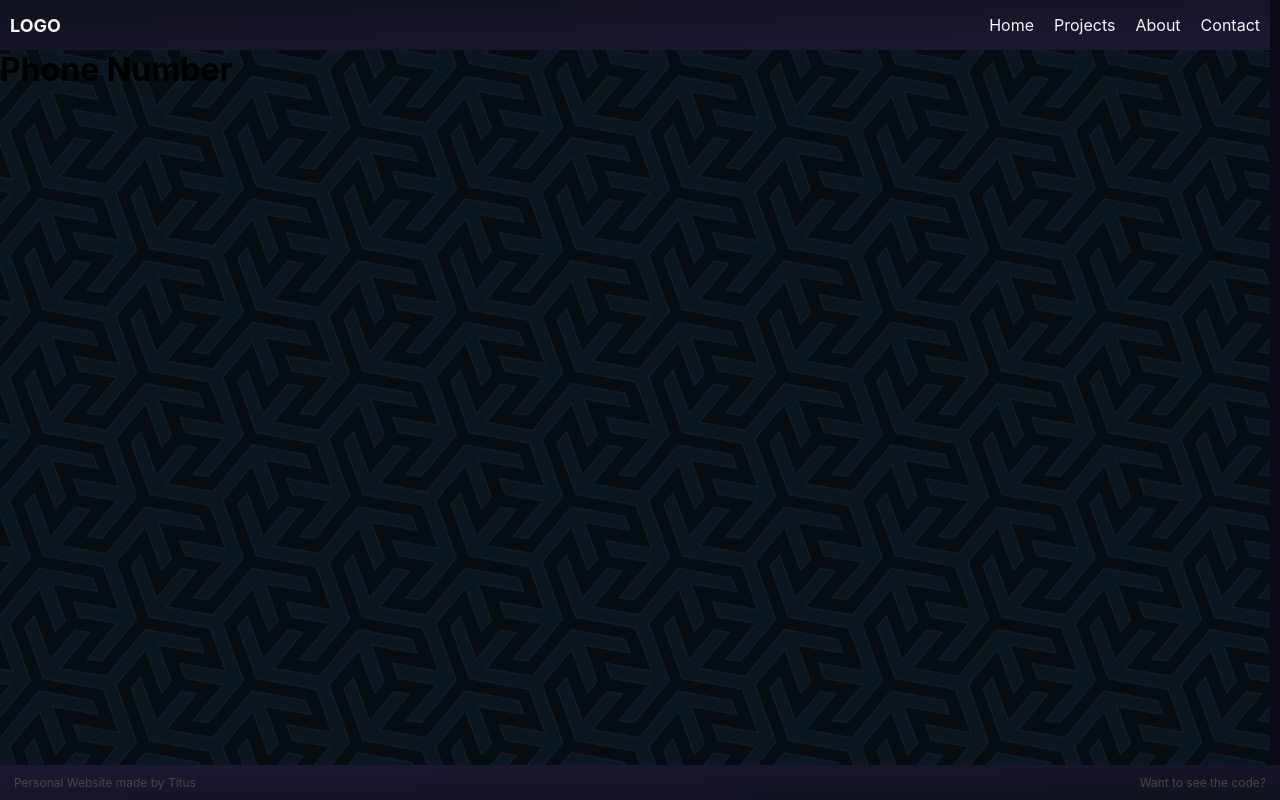
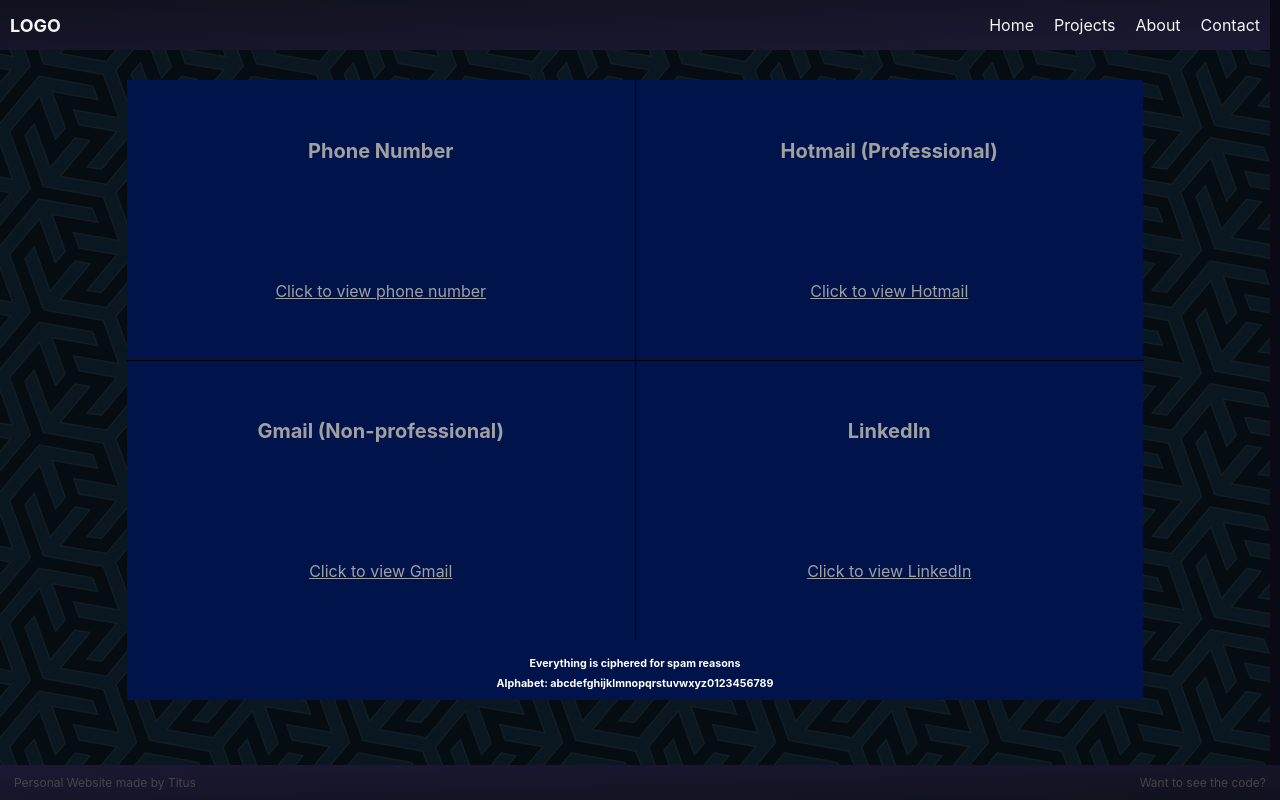
Before and after one commit to SmexyKatarina/SmexyKatarina.github.io, a React (Create React App) app: page /contact in a window 1280 px wide. Built offline with nearby package versions, Linux system fonts and the light colour scheme.

Commit message:
Contacts page, omitting the email contact for now until full host
- Contact page finished, has main contact points ciphers to prevent spam in the future. Might opt for something else in the future.

```diff
--- a/src/css/contact.css
+++ b/src/css/contact.css
@@ -1,7 +1,62 @@
-.contact {
-    min-height: 100%;
+.contacts {
+    margin: 0 auto;
+    position: relative;
+    margin-top: 30px;
+    min-height: 70vh;
+    width: 80%;
+    display: flex;
+    background-color: rgb(0, 20, 75);
+    padding-bottom: 60px;
+    justify-content: center;
+    flex-wrap: wrap;
+    gap: 0;
 }
 
-.contacts {
-    height: 100%;
+.contact-item {
+    width: 49%;
+    display: flex;
+    flex-direction: column;
+    justify-content: space-evenly;
+    align-items: center;
+    flex-grow: 1;
+    color: rgb(160, 160, 160);
 }
+
+.contact-type {
+    font-size: 20px;
+}
+
+.contact-info {
+    background-color: rgb(160, 160, 160);
+    user-select: none;
+}
+
+.contact-inspect {
+    text-decoration: underline;
+}
+
+.contact-inspect:hover {
+    text-decoration: none;
+    cursor: pointer;
+}
+
+.contact-cipher {
+    display: block;
+    position: absolute;
+    bottom: 30px;
+    color: white;
+}
+
+.contact-cipher-2 {
+    display: block;
+    position: absolute;
+    bottom: 10px;
+    color: white;
+}
+
+.border-right {
+    border-right: 1px solid black;
+}
+.border-bottom {
+    border-bottom: 1px solid black;
+}
--- a/src/pages/Contact.js
+++ b/src/pages/Contact.js
@@ -11,10 +11,36 @@ const Contact = () => {
         <div className="contact">
             <Header />
                 <div className="contacts">
+                    <div className="contact-item border-right border-bottom">
+                        <h1 className="contact-type">Phone Number</h1>
+                        <h3 className="contact-info" id="info-1">{process.env.REACT_APP_PHONE_NUMBER}</h3>
+                        <p className="contact-inspect" onClick={() => {
+                            document.getElementById("info-1").style.backgroundColor = "transparent";
+                        }}>Click to view phone number</p>
+                    </div>
+                    <div className="contact-item border-bottom">
+                        <h1 className="contact-type">Hotmail (Professional)</h1>
+                        <h3 className="contact-info" id="info-2">{process.env.REACT_APP_HOTMAIL}</h3>
+                        <p className="contact-inspect" onClick={() => {
+                            document.getElementById("info-2").style.backgroundColor = "transparent";
+                        }}>Click to view Hotmail</p>
+                    </div>
+                    <div className="contact-item border-right">
+                        <h1 className="contact-type">Gmail (Non-professional)</h1>
+                        <h3 className="contact-info" id="info-3">{process.env.REACT_APP_GMAIL}</h3>
+                        <p className="contact-inspect" onClick={() => {
+                            document.getElementById("info-3").style.backgroundColor = "transparent";
+                        }}>Click to view Gmail</p>
+                    </div>
                     <div className="contact-item">
-                        <h1 className="contact-type">Phone Number</h1>
-                        <h3 className="contact-info">{process.env.REACT_APP_PHONE_NUMBER}</h3>
+                        <h1 className="contact-type">LinkedIn</h1>
+                        <h3 className="contact-info" id="info-4">{process.env.REACT_APP_LINKEDIN}</h3>
+                        <p className="contact-inspect" onClick={() => {
+                            document.getElementById("info-4").style.backgroundColor = "transparent";
+                        }}>Click to view LinkedIn</p>
                     </div>
+                    <h6 className="contact-cipher">Everything is ciphered for spam reasons</h6>
+                    <h6 className="contact-cipher-2">Alphabet: abcdefghijklmnopqrstuvwxyz0123456789</h6>
                 </div>
             <Footer />
         </div>
```
